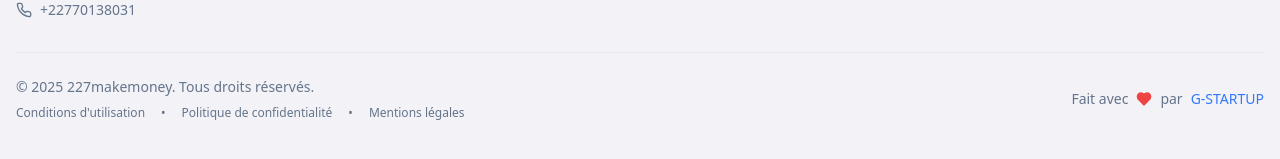
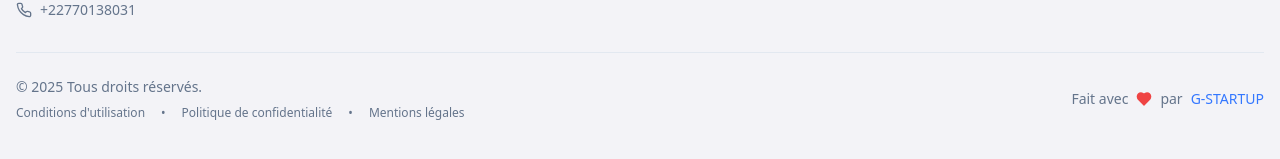
Before and after one commit to Gst0432/gstartup, a React (Vite) app: page /services in a window 1280 px wide. Shown: the part 6072-6231 px from the top of the page. Built offline with nearby package versions, Linux system fonts and the light colour scheme.

Commit message:
Hide "227makemoney" in footer
Remove "227makemoney" from the footer copyright notice.

```diff
--- a/src/components/Footer.tsx
+++ b/src/components/Footer.tsx
@@ -75,7 +75,7 @@ export const Footer = () => {
           <div className="flex flex-col md:flex-row justify-between items-center gap-4">
             <div className="text-center md:text-left">
               <p className="text-sm text-muted-foreground">
-                © {currentYear} 227makemoney. Tous droits réservés.
+                © {currentYear} Tous droits réservés.
               </p>
               <div className="flex items-center gap-4 mt-2 text-xs text-muted-foreground">
                 <a href="#" className="hover:text-primary transition-colors">Conditions d'utilisation</a>
```
